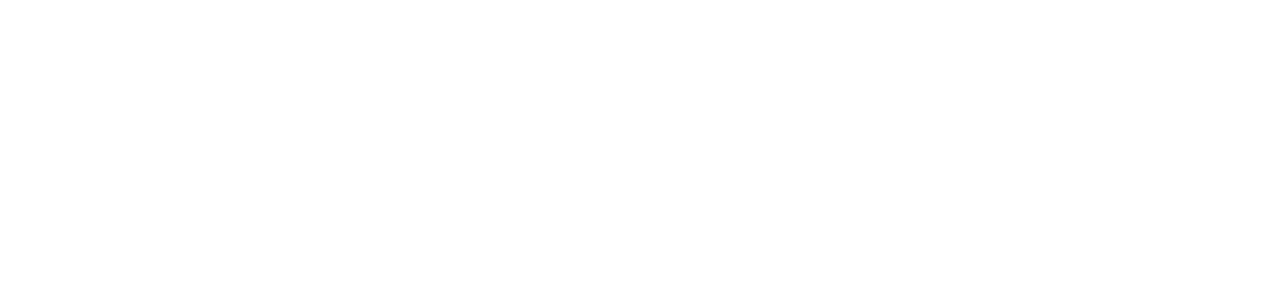
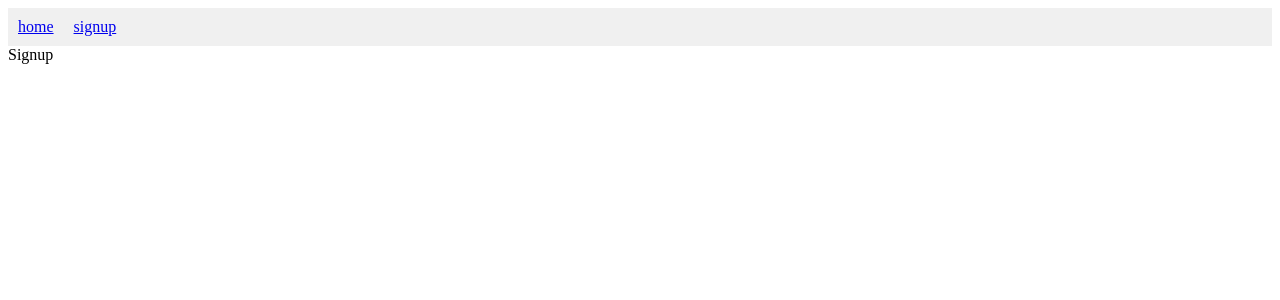
Before and after one commit to mohanlal-rana/rentmeroom, a React (Vite) app in the folder client/: page /signup in a window 1280 px wide. Before the commit this address had no page. Shown: the top 300 px of the page. Built offline with nearby package versions, Linux system fonts and the light colour scheme.

Commit message:
nav bar create

```diff
--- a/client/src/App.jsx
+++ b/client/src/App.jsx
@@ -1,14 +1,16 @@
 import './App.css'
 import { BrowserRouter, Routes, Route } from 'react-router-dom'
 import Home from './pages/Home'
-// import Signup from './pages/Signup'
+import Signup from './pages/Signup'
+import Header from './components/Header'
 function App() {
 
   return (
      <BrowserRouter>
+      <Header/>
      <Routes>
       <Route path='/' element={<Home/>}/>
-      {/* <Route path='/signup' element={<Signup/>}/> */}
+      <Route path='/signup' element={<Signup/>}/>
      </Routes>
      </BrowserRouter>
   )
--- /dev/null
+++ b/client/src/components/Header.jsx
@@ -0,0 +1,11 @@
+import React from "react";
+import { Link } from "react-router-dom";
+
+export default function Header() {
+  return (
+    <div style={{ backgroundColor: "#f0f0f0", padding: "10px" }}>
+      <Link style={{ marginRight: "20px" }} to="/">home</Link>
+      <Link to="/signup">signup</Link>
+    </div>
+  );
+}
--- a/client/src/pages/Signup.jsx
+++ b/client/src/pages/Signup.jsx
@@ -0,0 +1,7 @@
+import React from 'react'
+
+export default function Signup() {
+  return (
+    <div>Signup</div>
+  )
+}
```
